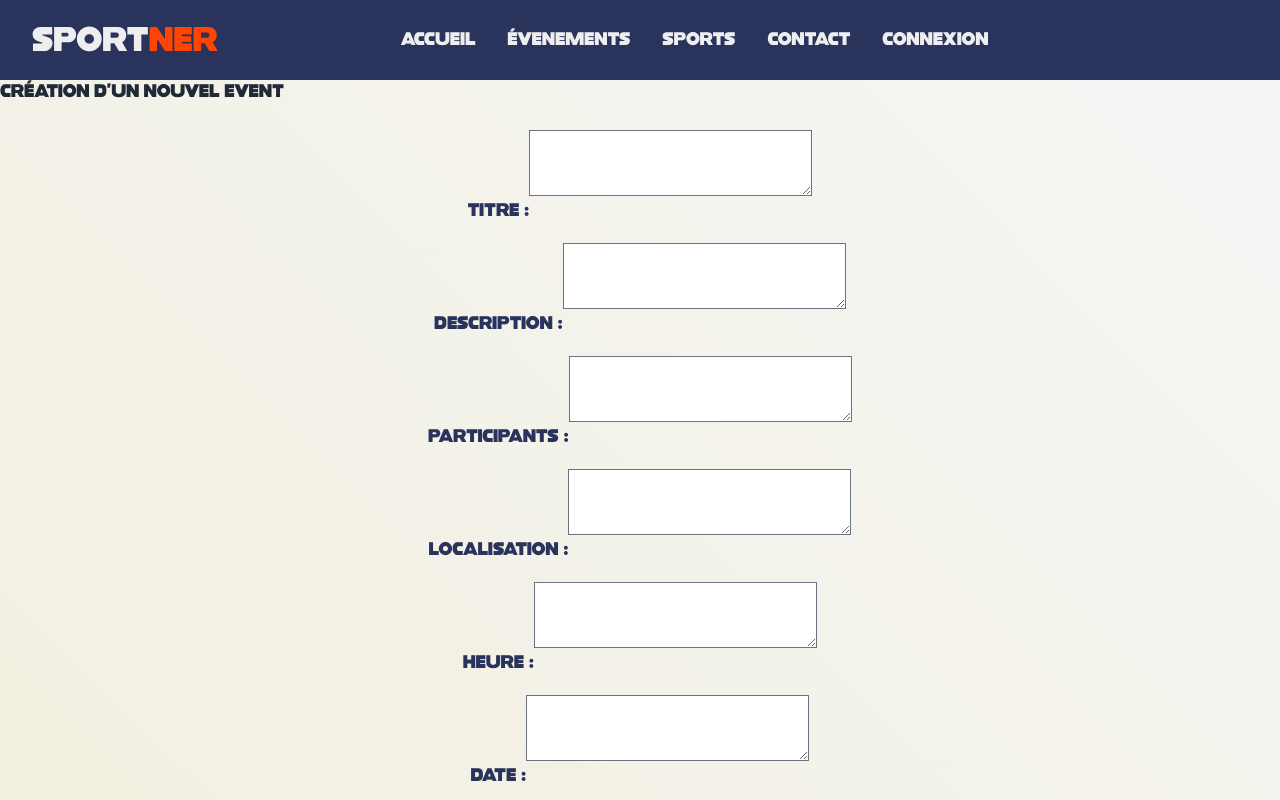
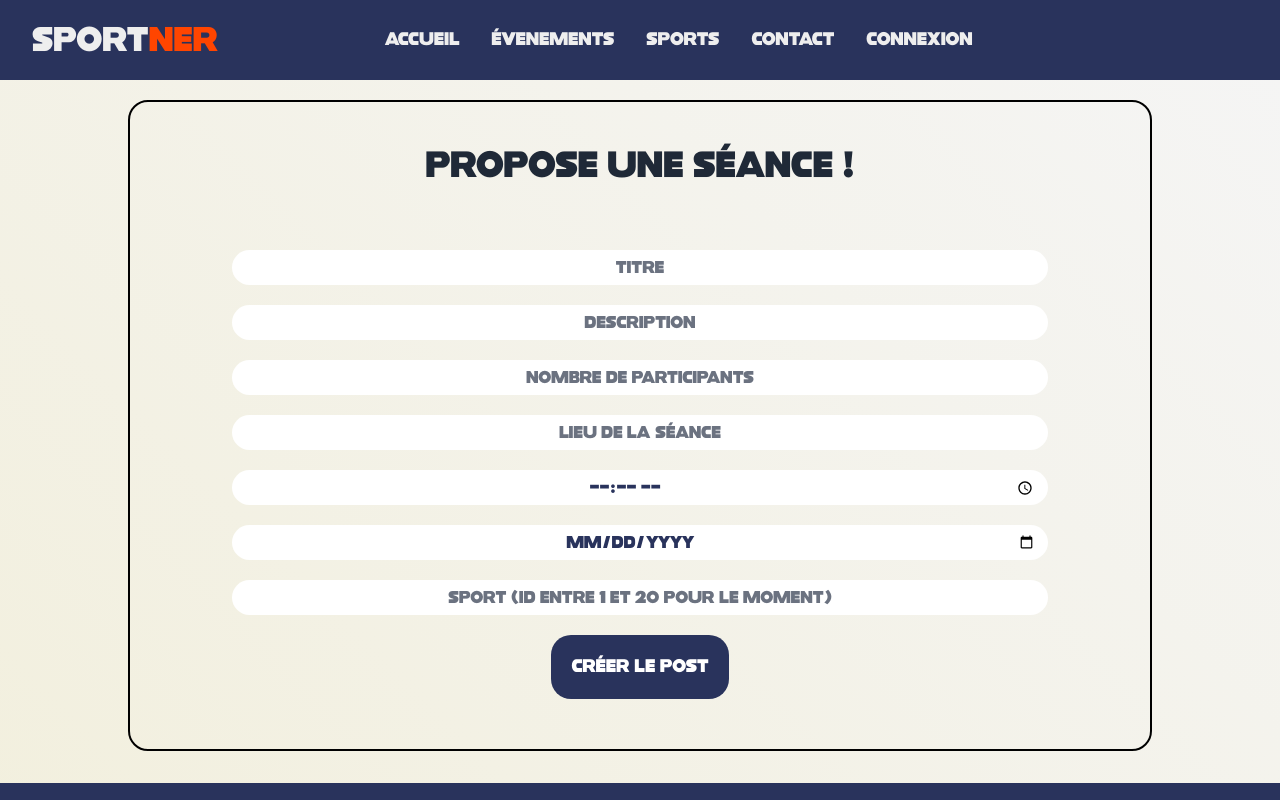
Before and after one commit to MaximeGillot5/sportner, a React (Create React App) app in the folder frontend/: page /events/create in a window 1280 px wide. Shown: the top 800 px of the page. Built offline with nearby package versions, Linux system fonts and the light colour scheme.

Commit message:
add style form event

```diff
--- a/frontend/src/App.css
+++ b/frontend/src/App.css
@@ -58,6 +58,9 @@ body {
   display: flex;
   align-items: center;
 }
+#navbar #links button{
+  margin: 0 1rem;
+}
 
 @media only screen and (max-width: 1024px) {
   #navbar .nav-btn {
@@ -84,7 +87,6 @@ body {
     z-index: 999;
   }
   .links {
-    /* display: flex ; */
     flex-direction: column;
     gap: 1.5rem;
   }
@@ -101,6 +103,11 @@ body {
 
   #navbar #links a {
     font-size: 1.5rem;
+  }
+
+  #navbar #links button {
+    font-size: 1.5rem;
+    margin: 0 1rem;
   }
 }
 
--- a/frontend/src/components/Logout.jsx
+++ b/frontend/src/components/Logout.jsx
@@ -22,7 +22,7 @@ function Logout() {
     window.location.reload();
   };
 
-  return <button onClick={handleLogout}>Déconnexion</button>;
+  return <button className="buttonLogout" onClick={handleLogout}>Déconnexion</button>;
 }
 
 export default Logout;
--- a/frontend/src/components/NewEventForm.js
+++ b/frontend/src/components/NewEventForm.js
@@ -47,7 +47,7 @@ function NewEventForm() {
             event: {
                 event_name: title,
                 description: content,
-                user_id: user.user_id, // Récupération de l'ID de l'utilisateur à partir de userAtom
+                user_id: user.user_id,
                 attendees: attendees,
                 location: location,
                 event_time: event_time,
@@ -79,57 +79,64 @@ function NewEventForm() {
 
 
     return (
-        <div>
-            <h2>Création d'un nouvel Event</h2>
+        <div id='Cadre'>
+            <h2 className='CreateEventTitle'>Propose une séance !</h2>
             <form onSubmit={handleSubmit}>
                 <div>
-                    <label htmlFor="title">Titre :</label>
-                    <textarea id="title" value={title} onChange={handleTitleChange} />
+                    <input
+                        id="title"
+                        value={title}
+                        placeholder='Titre'
+                        onChange={handleTitleChange} />
                 </div>
                 <div>
-                    <label htmlFor="content">Description :</label>
-                    <textarea
+                    <input
                         id="content"
+                        placeholder='Description'
                         value={content}
                         onChange={handleContentChange}
                     />
                 </div>
                 <div>
-                    <label htmlFor="attendees">Participants :</label>
-                    <textarea
+                    <input
                         id="attendees"
+                        placeholder='Nombre de participants'
                         value={attendees}
                         onChange={handleAttendeesChange}
                     />
                 </div>
                 <div>
-                    <label htmlFor="location">Localisation :</label>
-                    <textarea
+                    <input
                         id="location"
+                        placeholder='Lieu de la séance'
                         value={location}
                         onChange={handleLocationChange}
                     />
                 </div>
                 <div>
-                    <label htmlFor="event_time">Heure :</label>
-                    <textarea
+                    <input
                         id="event_time"
+                        type="time"
+                        placeholder='Heure de la séance'
                         value={event_time}
                         onChange={handleEventTimeChange}
                     />
                 </div>
                 <div>
-                    <label htmlFor="event_date">Date :</label>
-                    <textarea
+                    <input
                         id="event_date"
+                        placeholder='date'
                         value={event_date}
                         onChange={handleEventDateChange}
+                        type="date"
+                        pattern="[0-9]{2}/[0-9]{2}/[0-9]{4}"
                     />
+
                 </div>
                 <div>
-                    <label htmlFor="sport_id">Sport :</label>
-                    <textarea
+                    <input
                         id="sport_id"
+                        placeholder='Sport (id entre 1 et 20 pour le moment)'
                         value={sport_id}
                         onChange={handleSportIdChange}
                     />
--- a/frontend/src/page/EventForm.js
+++ b/frontend/src/page/EventForm.js
@@ -4,7 +4,7 @@ import NewEventForm from '../components/NewEventForm';
 const EventForm = () => {
 
   return (
-    <div>
+    <div id='EventForm'>
       <NewEventForm/>
     </div>
   );
--- a/frontend/src/page/Events.js
+++ b/frontend/src/page/Events.js
@@ -2,6 +2,7 @@ import React from 'react';
 import EventsList from '../components/EventsList';
 import { useNavigate } from "react-router-dom";
 import '../styles/Events.css';
+
 
 const Events = () => {
 
--- a/frontend/src/styles/Events.css
+++ b/frontend/src/styles/Events.css
@@ -1,10 +1,10 @@
+/* EVENTS RESULTS */
+
 .buttonToCreate{
-  width: 100%;
   text-align: center;
   background-color: white;
   border-radius: 20px;
-  border: 2px solid black;
-  margin: 20px 0;
+  margin: 20px;
   padding: 20px;
 }
 .buttonToCreate button{
@@ -14,3 +14,44 @@
   color: white;
   margin-top: 20px;
 }
+
+/* EVENTS FORM */
+
+#Cadre form *{
+  display: block;
+  text-align: center;
+}
+#Cadre{
+  min-height: 100%;
+}
+
+#Cadre input{
+  width: 80%;
+  margin: auto;
+  border-radius: 20px;
+  border: none;
+  font-size: 15px;
+}
+#Cadre input:focus{
+  outline: none !important;
+  box-shadow: none !important;
+  border: 2px solid orangered;
+}
+#Cadre input::placeholder{
+  font-size: 15px;
+}
+
+#Cadre button{
+  margin: auto;
+  padding: 20px;
+  background-color: #29335c;
+  border-radius: 20px;
+  color: white;
+  margin-bottom: 20px;
+}
+
+#Cadre .CreateEventTitle{
+  margin: 40px 0;
+  text-align: center;
+  font-size: xx-large;
+}
```
